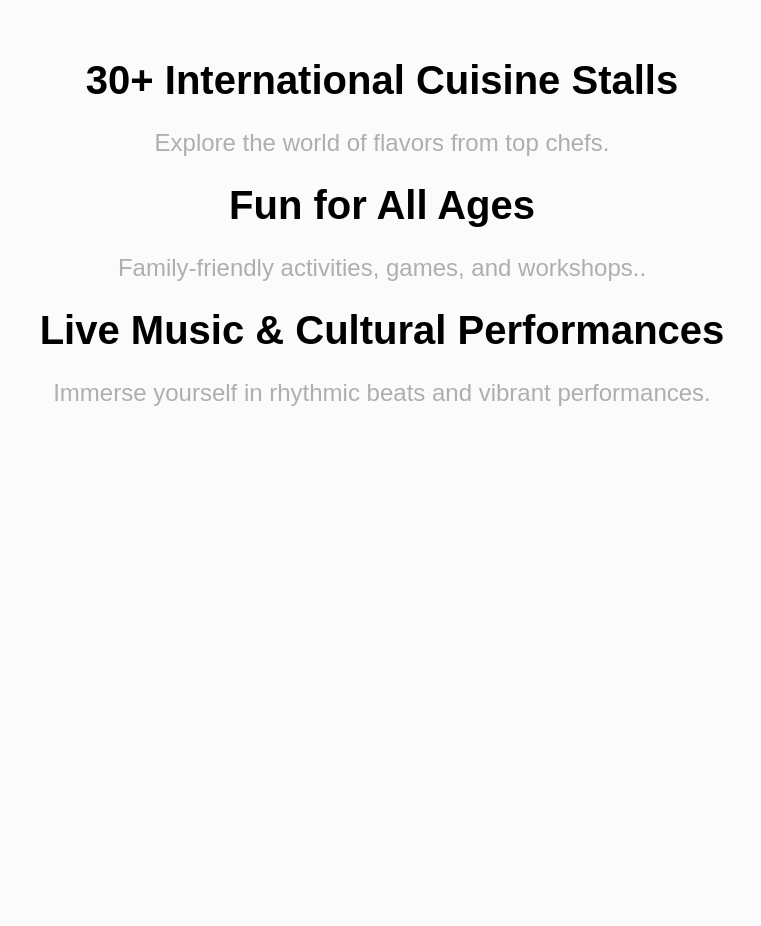
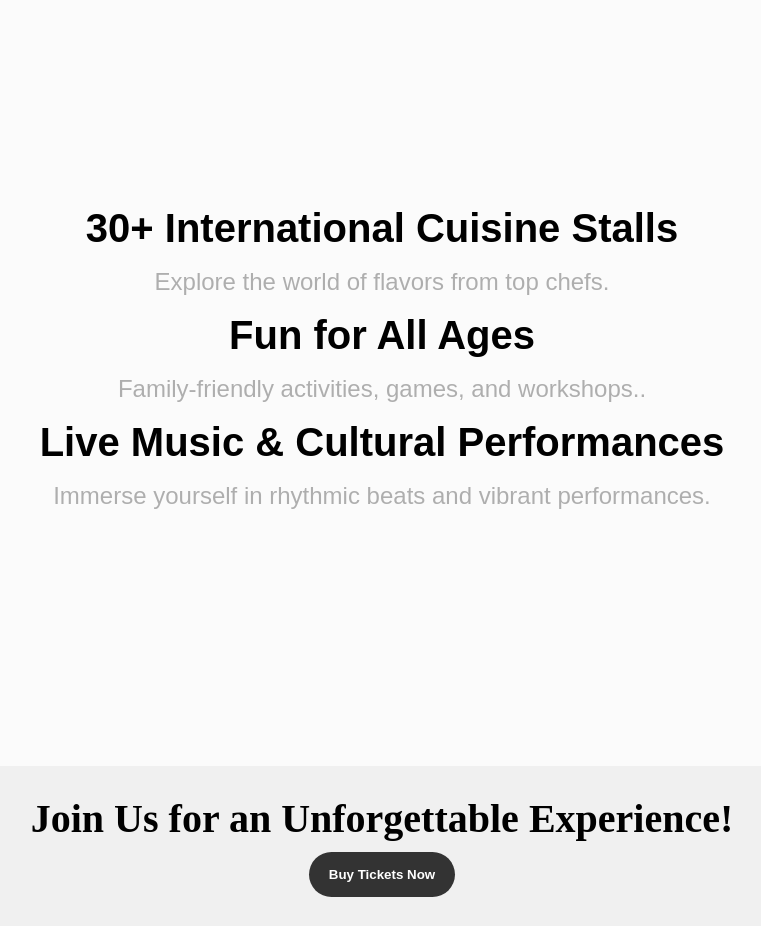
Before and after one commit to dineshdcshinde/Task_13_Food_Flyer, a plain HTML site: page index.html in a window 1280 px wide. Shown: the part 1180-2106 px from the top of the page, without its empty margins (258-1019 px from the left). Before the commit the page ends 1813 px from the top, so only its background shows below. Drawn offline with Linux system fonts and the light colour scheme.

Commit message:
added nav page

```diff
--- a/index.html
+++ b/index.html
@@ -9,6 +9,18 @@
   <body>
     <div class="wrapper">
       <!-- main -->
+
+      <nav>
+        <a href="">
+            <img src="./assets/photos/food-2074638_640.webp" alt="">
+        </a>
+        <a href="">Home</a>
+        <a href="">Explore More</a>
+        <a href="">Join us</a>
+        <a href="">Login</a>
+      </nav>
+
+
       <div class="main">
         <h1 class="heading">Epicuremum Food Festival</h1>
 
@@ -34,15 +46,20 @@
       </div>
 
       <div class="keypoints">
-       <p><strong>30+ International Cuisine Stalls</strong></p>
+       <p class="topic"><strong>30+ International Cuisine Stalls</strong></p>
        <p class="des">Explore the world of flavors from top chefs.</p>
 
-       <p><strong>Fun for All Ages</strong></p>
+       <p class="topic"><strong>Fun for All Ages</strong></p>
        <p class="des">Family-friendly activities, games, and workshops..</p>
 
-       <p><strong>Live Music & Cultural Performances</strong></p>
+       <p class="topic"><strong>Live Music & Cultural Performances</strong></p>
        <p class="des">Immerse yourself in rhythmic beats and vibrant performances.</p>
 
+      </div>
+
+      <div class="cta">
+        <p class="cta-heading">Join Us for an Unforgettable Experience!</p>
+        <button class="cta-btn">Buy Tickets Now</button>
       </div>
     </div>
   </body>
--- a/style.css
+++ b/style.css
@@ -1,10 +1,11 @@
-*{
+* {
   margin: 0;
   padding: 0;
   box-sizing: border-box;
 }
 
-html,body{
+html,
+body {
   height: 100vh;
   width: 100vw;
   /* background-color: #111; */
@@ -17,7 +18,26 @@ html,body{
   width: 100%;
 }
 
-.main{
+
+nav{
+    display: flex;
+justify-content: space-around;
+align-items: center;
+margin-top: 1%;
+background-color: #f8cb82;
+}
+nav a{
+    color: black;
+    text-decoration: none;
+    font-size: 1.5rem;
+}
+nav a img{
+    height: 100px;
+    width: 100px;
+
+}
+
+.main {
   display: flex;
   justify-content: center;
   align-items: center;
@@ -33,7 +53,7 @@ html,body{
   background-size: cover;
 }
 
-.main .heading{
+.main .heading {
   /* color: blue; */
   font-size: 2.5rem;
   letter-spacing: 1px;
@@ -42,7 +62,7 @@ html,body{
   font-weight: 900;
 }
 
-.main .subhead{
+.main .subhead {
   font-size: 1.5rem;
   font-weight: 600;
   padding: 0.5%;
@@ -50,11 +70,11 @@ html,body{
 
 /* highlights */
 
-.highlights{
+.highlights {
   overflow-x: hidden;
   display: flex;
   /* flex-wrap: nowrap; */
-    justify-content:space-around;
+  justify-content: space-around;
   align-items: center;
   gap: 0.5%;
   margin: 0 auto;
@@ -64,23 +84,24 @@ html,body{
   max-width: 70%;
 }
 
-.highlights .foodItems{
+.highlights .foodItems {
   height: 30%;
   width: auto;
   margin-top: 1%;
 }
 
-.highlights img{
+.highlights img {
   height: 150px;
   width: fit-content;
+  margin-bottom: 1%;
   transition: transform 0.3s linear;
 }
-.highlights img:hover{
+.highlights img:hover {
   cursor: pointer;
-    transform:scaleX(1.02);
+  transform: scale(1.02);
 }
 
-.highlights p{
+.highlights p {
   font-size: 1.3rem;
   /* color: black; */
   text-align: center;
@@ -88,7 +109,7 @@ html,body{
 
 /* keypoints */
 
-.keypoints{
+.keypoints {
   display: flex;
   justify-content: center;
   align-items: center;
@@ -102,15 +123,62 @@ html,body{
   margin-top: 1%;
 }
 
-.keypoints p{
+.keypoints .topic {
   font-size: 2.5rem;
   font-family: Arial, Helvetica, sans-serif;
   font-weight: 500;
   padding: 1%;
+  transition: color 0.3s linear;
 }
 
-.keypoints .des{
+.topic:hover {
+  color: aqua;
+  cursor: pointer;
+}
+
+.keypoints .des {
   font-size: 1.5rem;
   font-family: Arial, Helvetica, sans-serif;
   opacity: 0.3;
 }
+
+/* cta */
+
+.cta {
+  display: flex;
+  justify-content: center;
+  align-items: center;
+  flex-direction: column;
+  gap: 1%;
+  margin: 0 auto;
+  /* margin-top: 1%; */
+  height: 20%;
+  width: 100%;
+  max-width: 70%;
+  margin-top: 1%;
+  background-color: #f0f0f0;
+}
+
+.cta .cta-heading {
+  font-size: 2.5rem;
+  font-weight: 600;
+  opacity: 0.3rem;
+  margin-bottom: 1%;
+}
+
+.cta .cta-btn {
+  padding: 15px 20px;
+  outline: none;
+  border: none;
+  border-radius: 25px;
+  background-color: #333333;
+  color: white;
+  font-weight: 1.5rem;
+  font-weight: 600;
+  transition: background-color 0.3s linear, font-weight 0.3s linear;
+}
+.cta .cta-btn:hover {
+  background-color: #050505;
+  font-weight: 700;
+  cursor: pointer;
+}
```
Also changed, not shown: assets/photos/food-2074638_640.webp (added). Lines whose indentation alone changed are shown as unchanged.
